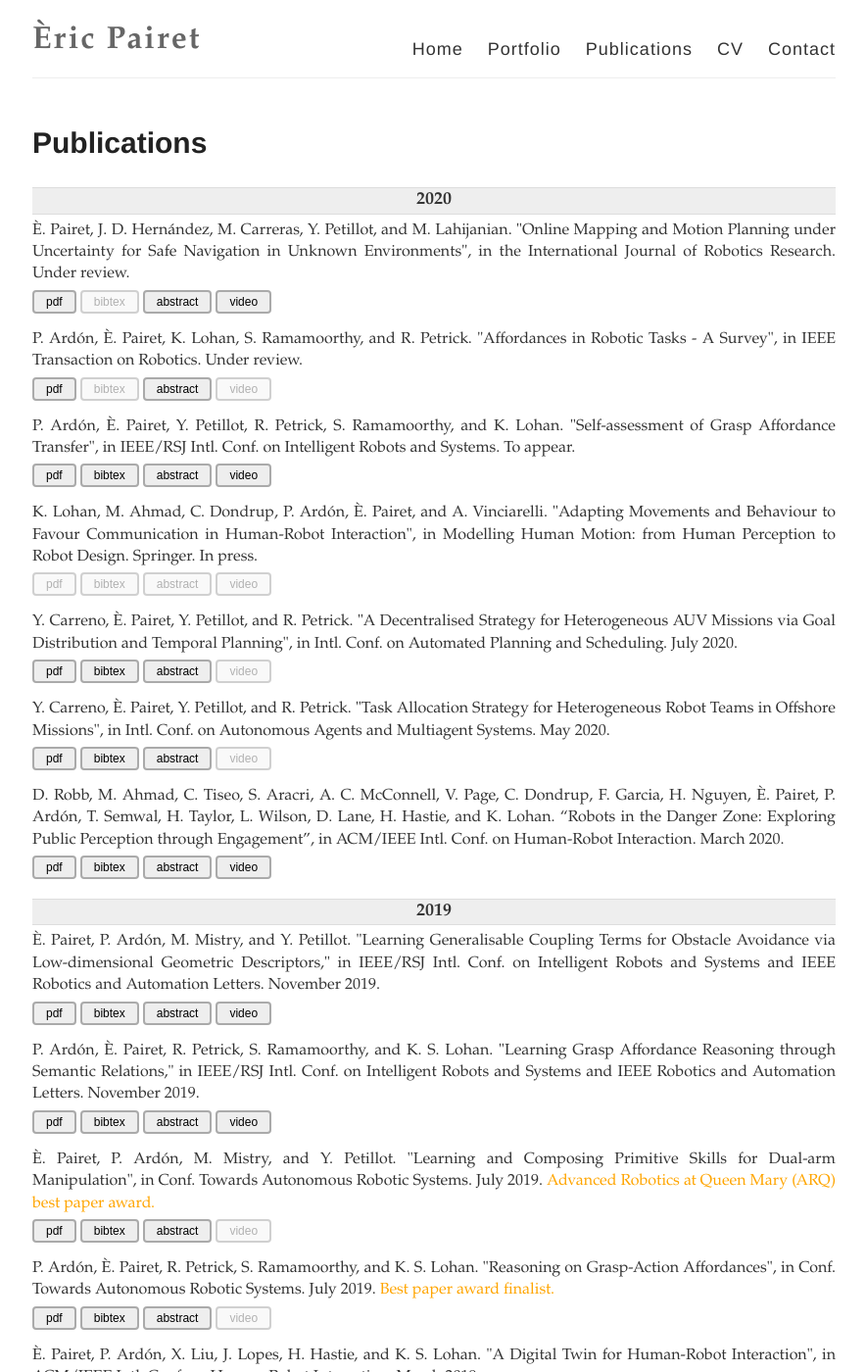
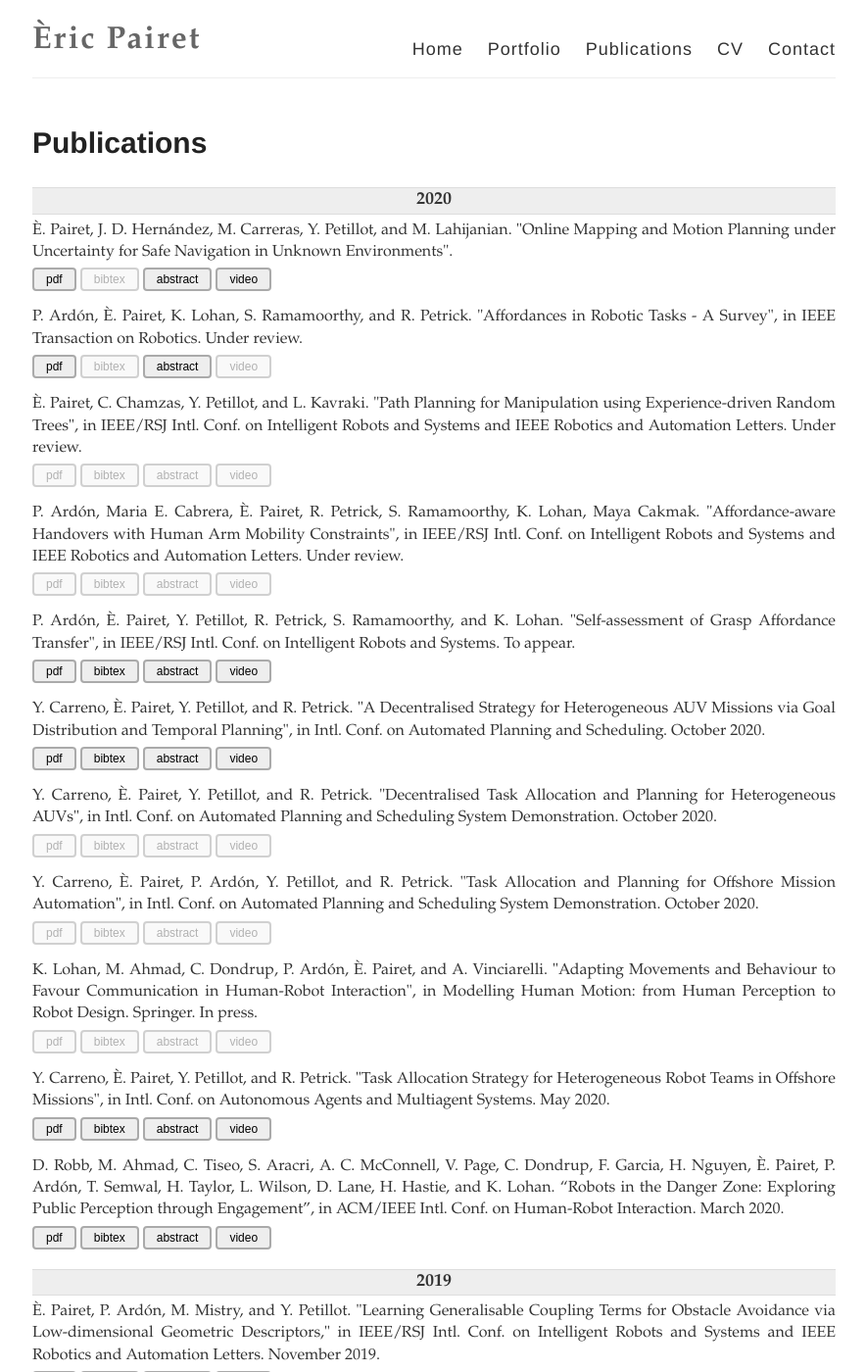
Before and after one commit to ericpairet/ericpairet.github.io, a Jekyll site: the page built from publications.md, in a window 1280 px wide and 1400 px high. Shown: the whole window at 98% size, without its empty margins (197-1081 px from the left). Built offline with Jekyll 4.4.1, drawn with Linux system fonts in a browser that asks for light colours.

Commit message:
ICAPS and ICRA update

```diff
--- a/_data/2020.yaml
+++ b/_data/2020.yaml
@@ -1,4 +1,4 @@
-- name: È. Pairet, J. D. Hernández, M. Carreras, Y. Petillot, and M. Lahijanian. "Online Mapping and Motion Planning under Uncertainty for Safe Navigation in Unknown Environments", in the International Journal of Robotics Research. Under review.
+- name: È. Pairet, J. D. Hernández, M. Carreras, Y. Petillot, and M. Lahijanian. "Online Mapping and Motion Planning under Uncertainty for Safe Navigation in Unknown Environments".
   pdf: 20pairet2020online.pdf
   bibtex:
   abstract: 20pairet2020online_abstract.txt
@@ -10,11 +10,41 @@
   abstract: 20ardon2020affordances_abstract.txt
   youtube:
 
+- name: È. Pairet, C. Chamzas, Y. Petillot, and L. Kavraki. "Path Planning for Manipulation using Experience-driven Random Trees", in IEEE/RSJ Intl. Conf. on Intelligent Robots and Systems and IEEE Robotics and Automation Letters. Under review.
+  pdf:
+  bibtex:
+  abstract:
+  youtube:
+
+- name: P. Ardón, Maria E. Cabrera, È. Pairet, R. Petrick, S. Ramamoorthy, K. Lohan, Maya Cakmak. "Affordance-aware Handovers with Human Arm Mobility Constraints", in IEEE/RSJ Intl. Conf. on Intelligent Robots and Systems and IEEE Robotics and Automation Letters. Under review.
+  pdf:
+  bibtex:
+  abstract:
+  youtube:
+
 - name: P. Ardón, È. Pairet, Y. Petillot, R. Petrick, S. Ramamoorthy, and K. Lohan. "Self-assessment of Grasp Affordance Transfer", in IEEE/RSJ Intl. Conf. on Intelligent Robots and Systems. To appear.
   pdf: 20ardon2020self.pdf
   bibtex: 20ardon2020self.txt
   abstract: 20ardon2020self_abstract.txt
   youtube: https://youtu.be/nCCc3_Rk8Ks
+
+- name: Y. Carreno, È. Pairet, Y. Petillot, and R. Petrick. "A Decentralised Strategy for Heterogeneous AUV Missions via Goal Distribution and Temporal Planning", in Intl. Conf. on Automated Planning and Scheduling. October 2020.
+  pdf: 20carreno2020a.pdf
+  bibtex: 20carreno2020a.txt
+  abstract: 20carreno2020a_abstract.txt
+  youtube: https://youtu.be/vi1LorRLNMY
+
+- name: Y. Carreno, È. Pairet, Y. Petillot, and R. Petrick. "Decentralised Task Allocation and Planning for Heterogeneous AUVs", in Intl. Conf. on Automated Planning and Scheduling System Demonstration. October 2020.
+  pdf:
+  bibtex:
+  abstract:
+  youtube:
+
+- name: Y. Carreno, È. Pairet, P. Ardón, Y. Petillot, and R. Petrick. "Task Allocation and Planning for Offshore Mission Automation", in Intl. Conf. on Automated Planning and Scheduling System Demonstration. October 2020.
+  pdf:
+  bibtex:
+  abstract:
+  youtube:
 
 - name: K. Lohan, M. Ahmad, C. Dondrup, P. Ardón, È. Pairet, and A. Vinciarelli. "Adapting Movements and Behaviour to Favour Communication in Human-Robot Interaction", in Modelling Human Motion&#58; from Human Perception to Robot Design. Springer. In press.
   pdf:
@@ -22,17 +52,11 @@
   abstract:
   youtube:
 
-- name: Y. Carreno, È. Pairet, Y. Petillot, and R. Petrick. "A Decentralised Strategy for Heterogeneous AUV Missions via Goal Distribution and Temporal Planning", in Intl. Conf. on Automated Planning and Scheduling. July 2020.
-  pdf: 20carreno2020a.pdf
-  bibtex: 20carreno2020a.txt
-  abstract: 20carreno2020a_abstract.txt
-  youtube:
-
 - name: Y. Carreno, È. Pairet, Y. Petillot, and R. Petrick. "Task Allocation Strategy for Heterogeneous Robot Teams in Offshore Missions", in Intl. Conf. on Autonomous Agents and Multiagent Systems. May 2020.
   pdf: 20carreno2020task.pdf
   bibtex: 20carreno2020task.txt
   abstract: 20carreno2020task_abstract.txt
-  youtube:
+  youtube: https://underline.io/lecture/525-task-allocation-strategy-temporal-planning-long-term-autonomy
 
 - name: D. Robb, M. Ahmad, C. Tiseo, S. Aracri, A. C. McConnell, V. Page, C. Dondrup, F. Garcia, H. Nguyen, È. Pairet, P. Ardón, T. Semwal, H. Taylor, L. Wilson, D. Lane, H. Hastie, and K. Lohan. “Robots in the Danger Zone&#58; Exploring Public Perception through Engagement”, in ACM/IEEE Intl. Conf. on Human-Robot Interaction. March 2020.
   pdf: 20robb2020robots.pdf
```
